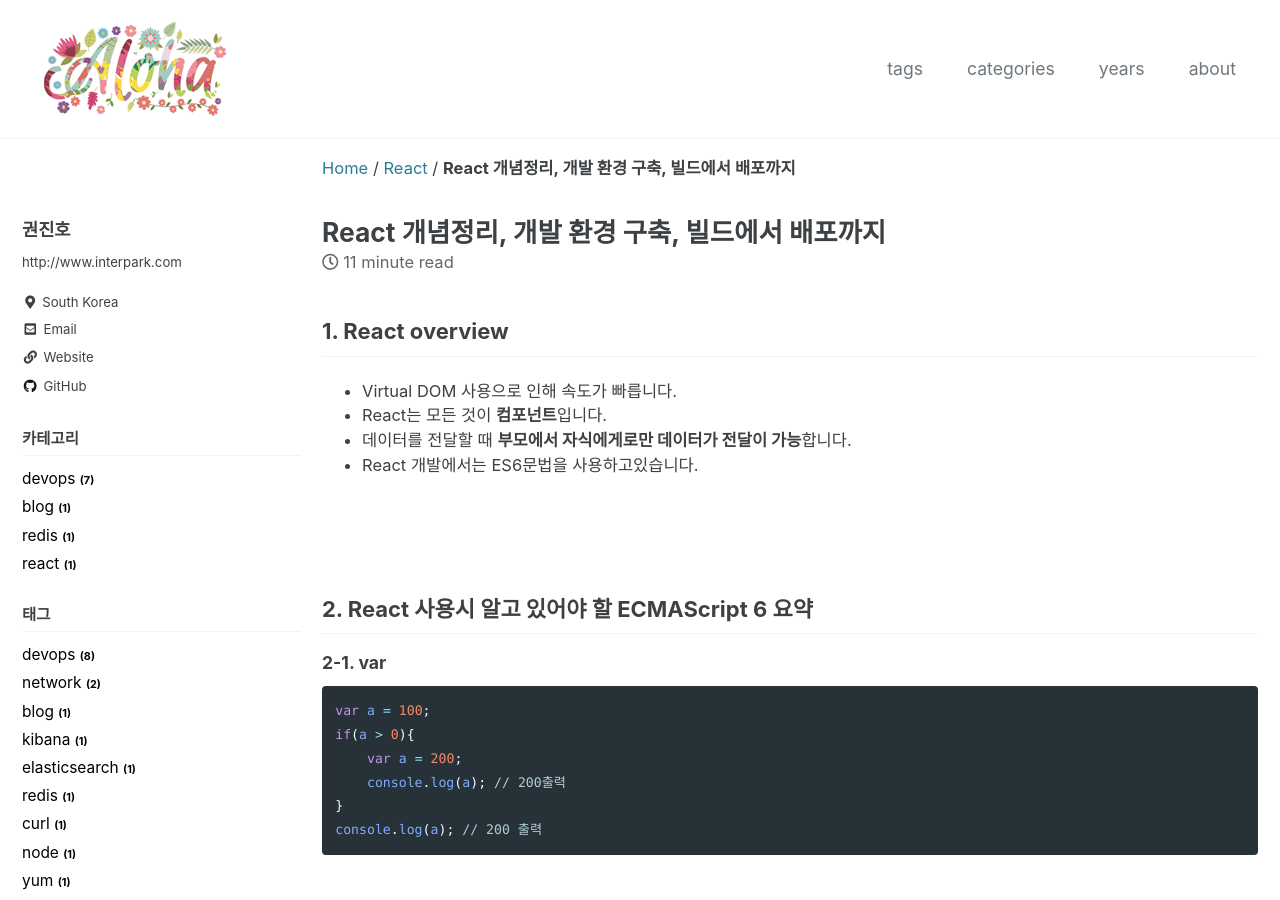
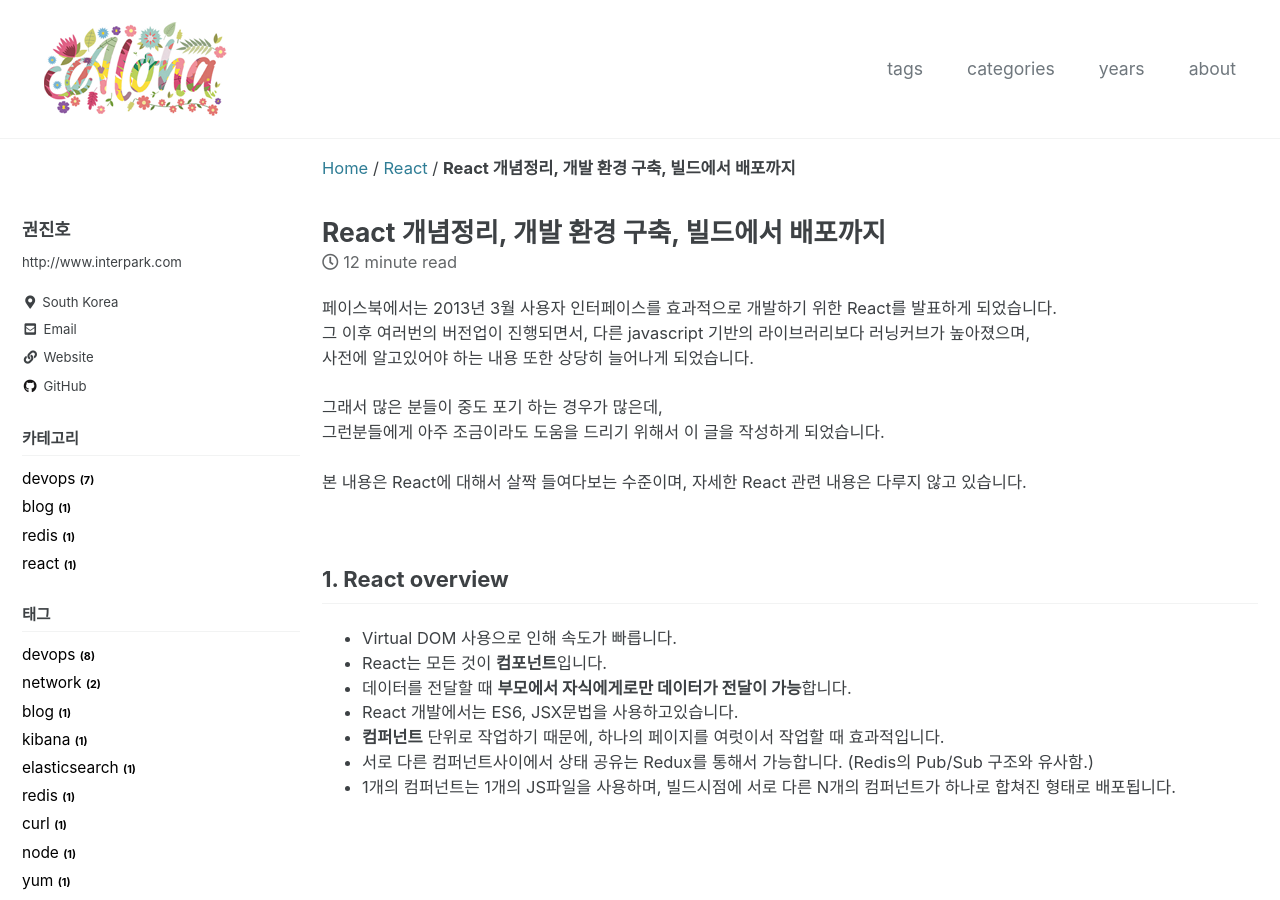
Before and after one commit to JinHoKwon/jinhokwon.github.io, a Jekyll site: the page built from _posts/2020-07-16-react-dev-setting.md, in a window 1280 px wide and 900 px high. Built offline with Jekyll 4.4.1, drawn with Linux system fonts in a browser that asks for light colours; cached includes are drawn as plain includes; comment, search, counter and statistics services are not loaded; some of the changed text lies outside the part shown.

Commit message:
* react 문서 보완

```diff
--- a/_posts/2020-07-16-react-dev-setting.md
+++ b/_posts/2020-07-16-react-dev-setting.md
@@ -6,12 +6,25 @@ categories: react
 header:
   teaser: "/assets/images/react.png"
 ---
+페이스북에서는 2013년 3월 사용자 인터페이스를 효과적으로 개발하기 위한 React를 발표하게 되었습니다. <br/>
+그 이후 여러번의 버전업이 진행되면서, 다른 javascript 기반의 라이브러리보다 러닝커브가 높아졌으며, <br/>
+사전에 알고있어야 하는 내용 또한 상당히 늘어나게 되었습니다. <br/>
+<br/>
+그래서 많은 분들이 중도 포기 하는 경우가 많은데, <br/>
+그런분들에게 아주 조금이라도 도움을 드리기 위해서 이 글을 작성하게 되었습니다. <br/>
+<br/>
+본 내용은 React에 대해서 살짝 들여다보는 수준이며, 자세한 React 관련 내용은 다루지 않고 있습니다.<br/>
+<br/>
+<br/>
 ## 1. React overview
 
 * Virtual DOM 사용으로 인해 속도가 빠릅니다.
 * React는 모든 것이 **컴포넌트**입니다.
 * 데이터를 전달할 때 **부모에서 자식에게로만 데이터가 전달이 가능**합니다.
-* React 개발에서는 ES6문법을 사용하고있습니다.
+* React 개발에서는 ES6, JSX문법을 사용하고있습니다.
+* **컴퍼넌트** 단위로 작업하기 때문에, 하나의 페이지를 여럿이서 작업할 때 효과적입니다.
+* 서로 다른 컴퍼넌트사이에서 상태 공유는 Redux를 통해서 가능합니다. (Redis의 Pub/Sub 구조와 유사함.)
+* 1개의 컴퍼넌트는 1개의 JS파일을 사용하며, 빌드시점에 서로 다른 N개의 컴퍼넌트가 하나로 합쳐진 형태로 배포됩니다.
 
 
 <br/>
@@ -429,9 +442,7 @@ ReactDOM.render(element, container) 함수를 사용하여, container에 element
 
 
 이렇게 생성된 틀을 살펴보면,
-
 index.html 의 div 태그 안에 결과가 표시되며,
-
 해당 결과는 각각 분리된 컴퍼넌트로 개발이 진행됩니다.
 
 
```
